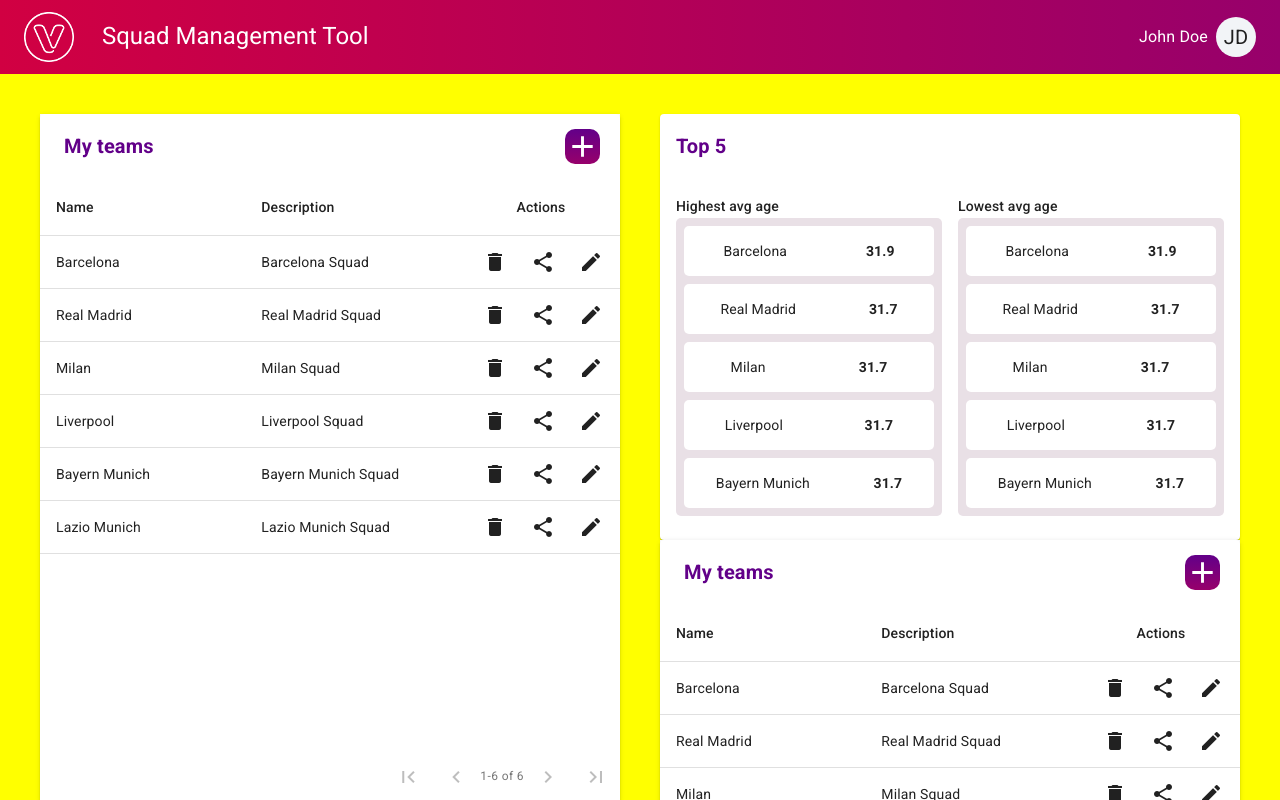
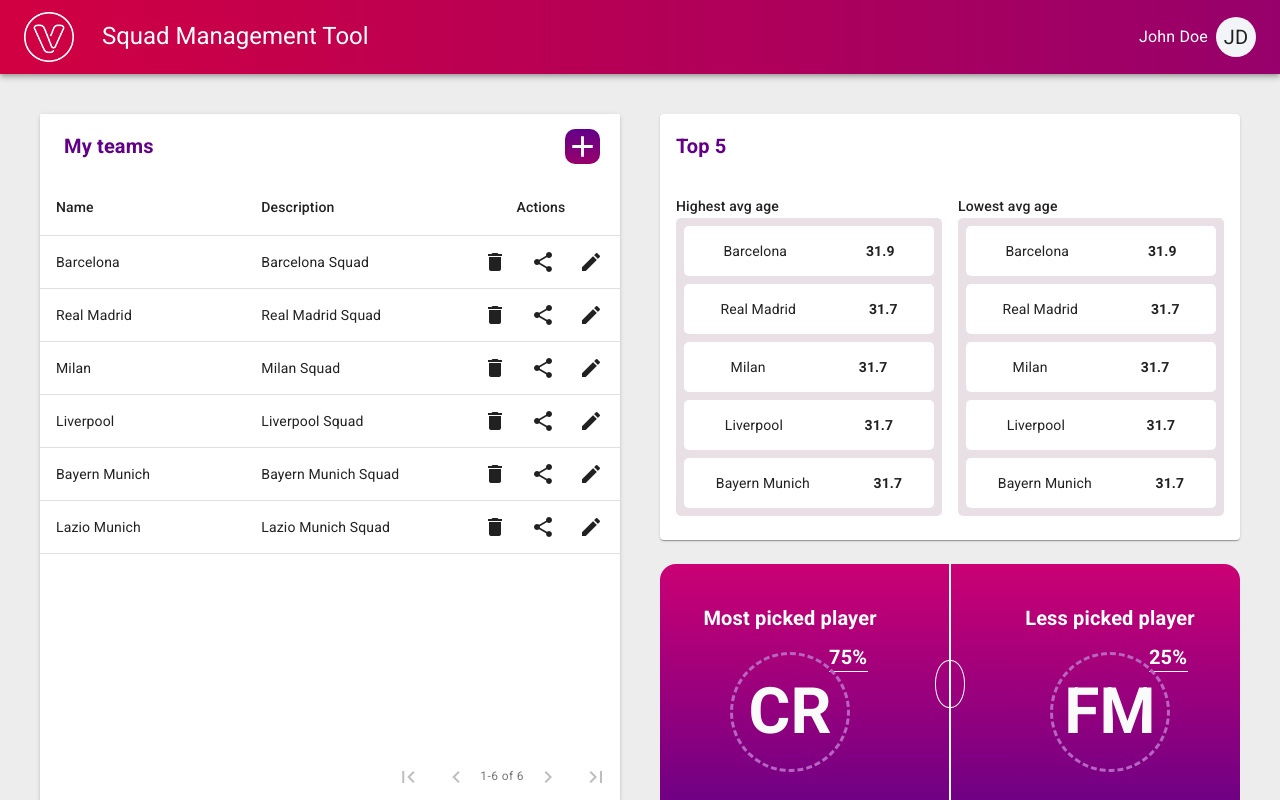
Before and after one commit to jaon82/squad-management-tool, a React (Create React App) app: page / in a window 1280 px wide. Shown: the top 800 px of the page. Built offline with nearby package versions, Linux system fonts and the light colour scheme.

Commit message:
Picked Player Component

```diff
--- a/src/App.tsx
+++ b/src/App.tsx
@@ -50,9 +50,6 @@ const useStyles = makeStyles((theme: Theme) =>
     container: {
       minHeight: "100%",
     },
-    mainContainer: {
-      background: "yellow",
-    },
     main: {
       padding: 40,
     },
@@ -76,7 +73,7 @@ function App() {
           <Grid item>
             <Header />
           </Grid>
-          <Grid item xs className={classes.mainContainer}>
+          <Grid item xs>
             <main className={classes.main}>
               <Routes />
             </main>
--- a/src/pages/Dashboard/MyTeams.tsx
+++ b/src/pages/Dashboard/MyTeams.tsx
@@ -9,9 +9,6 @@ const useStyles = makeStyles((theme: Theme) =>
     root: {
       minHeight: "100%",
       background: "#fff",
-    },
-    createButton: {
-      background: `linear-gradient(to right, "#d10042", "#97006b")`,
     },
   })
 );
--- /dev/null
+++ b/src/pages/Dashboard/PickedPlayer.tsx
@@ -0,0 +1,117 @@
+import React from "react";
+import { makeStyles } from "@material-ui/core/styles";
+import clsx from "clsx";
+import Grid from "@material-ui/core/Grid";
+import Avatar from "@material-ui/core/Avatar";
+
+const useStyles = makeStyles((theme) => ({
+  root: {
+    height: "100%",
+    padding: theme.spacing(3, 0, 0),
+  },
+  mostPickedContainer: {
+    background: "linear-gradient(0deg, #6f0084, #cb0074)",
+    borderTopLeftRadius: theme.spacing(2),
+    borderRight: "solid thin #fff",
+    overflow: "hidden",
+  },
+  lessPickedContainer: {
+    background: "linear-gradient(0deg, #6f0084, #cb0074)",
+    borderTopRightRadius: theme.spacing(2),
+    borderLeft: "solid thin #fff",
+    overflow: "hidden",
+  },
+  midfieldLeft: {
+    height: "20%",
+    float: "right",
+    width: "10%",
+    position: "relative",
+    top: "40%",
+    border: "solid #fff thin",
+    borderRadius: "50%",
+    left: "5%",
+  },
+  midfieldRight: {
+    height: "20%",
+    float: "left",
+    width: "10%",
+    position: "relative",
+    top: "40%",
+    border: "solid #fff thin",
+    borderRadius: "50%",
+    right: "5%",
+  },
+  mostPicked: {
+    float: "left",
+  },
+  lessPicked: {
+    float: "right",
+  },
+  pickedPlayer: {
+    height: "100%",
+    width: "90%",
+    textAlign: "center",
+    padding: theme.spacing(5, 0),
+    color: "#fff",
+    fontSize: theme.typography.h5.fontSize,
+    fontWeight: "bold",
+  },
+  pickedPlayerTitle: {
+    color: "#fff",
+  },
+  pickedPlayerPercentage: {
+    borderBottom: "solid thin",
+    width: "15%",
+    margin: "10px 0px 0px 65%",
+    textAlign: "left",
+  },
+  pickedPlayerAvatarContainer: {
+    position: "relative",
+  },
+  pickedPlayerAvatar: {
+    border: "dashed #b665c1",
+    height: 120,
+    width: 120,
+    position: "absolute",
+    left: "50%",
+    marginLeft: -60,
+    marginTop: -20,
+    background: "transparent",
+    fontSize: 64,
+  },
+}));
+
+export default function PickedPlayer() {
+  const classes = useStyles();
+
+  return (
+    <Grid
+      container
+      direction="row"
+      justify="space-between"
+      alignItems="stretch"
+      className={classes.root}
+    >
+      <Grid item md={6} xs={12} className={classes.mostPickedContainer}>
+        <div className={clsx(classes.mostPicked, classes.pickedPlayer)}>
+          <div className={classes.pickedPlayerTitle}>Most picked player</div>
+          <div className={classes.pickedPlayerPercentage}>75%</div>
+          <div className={classes.pickedPlayerAvatarContainer}>
+            <Avatar className={classes.pickedPlayerAvatar}>CR</Avatar>
+          </div>
+        </div>
+        <div className={classes.midfieldLeft}></div>
+      </Grid>
+      <Grid item md={6} xs={12} className={classes.lessPickedContainer}>
+        <div className={classes.midfieldRight}></div>
+        <div className={clsx(classes.lessPicked, classes.pickedPlayer)}>
+          <div className={classes.pickedPlayerTitle}>Less picked player</div>
+          <div className={classes.pickedPlayerPercentage}>25%</div>
+          <div className={classes.pickedPlayerAvatarContainer}>
+            <Avatar className={classes.pickedPlayerAvatar}>FM</Avatar>
+          </div>
+        </div>
+      </Grid>
+    </Grid>
+  );
+}
--- a/src/pages/Dashboard/index.tsx
+++ b/src/pages/Dashboard/index.tsx
@@ -1,10 +1,20 @@
 import React from "react";
+import { makeStyles } from "@material-ui/core/styles";
 import Grid from "@material-ui/core/Grid";
 
 import MyTeams from "./MyTeams";
 import TopFive from "./TopFive";
+import PickedPlayer from "./PickedPlayer";
+
+const useStyles = makeStyles((theme) => ({
+  root: {
+    height: "100%",
+  },
+}));
 
 function Dashboard() {
+  const classes = useStyles();
+
   return (
     <Grid
       container
@@ -22,12 +32,13 @@ function Dashboard() {
           direction="column"
           justify="space-between"
           alignItems="stretch"
+          className={classes.root}
         >
           <Grid item>
             <TopFive />
           </Grid>
-          <Grid item>
-            <MyTeams />
+          <Grid item xs>
+            <PickedPlayer />
           </Grid>
         </Grid>
       </Grid>
```
